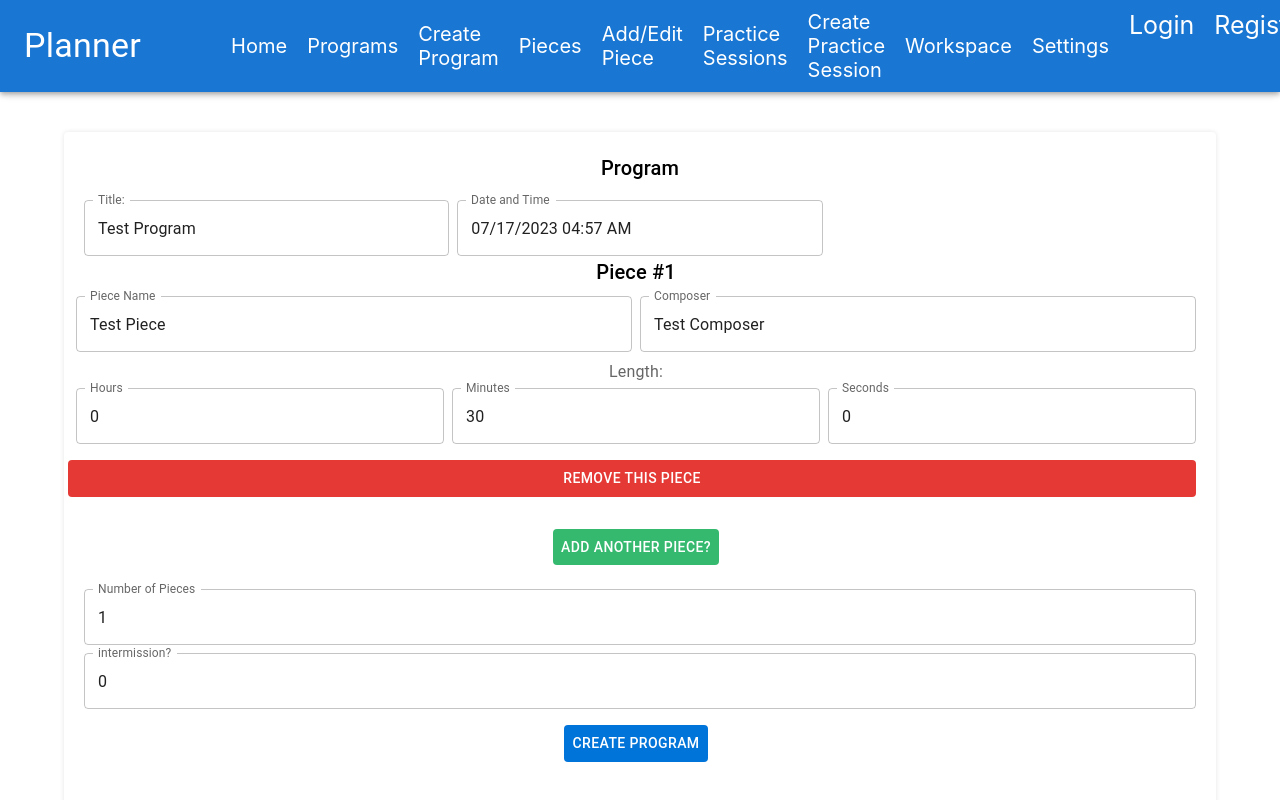
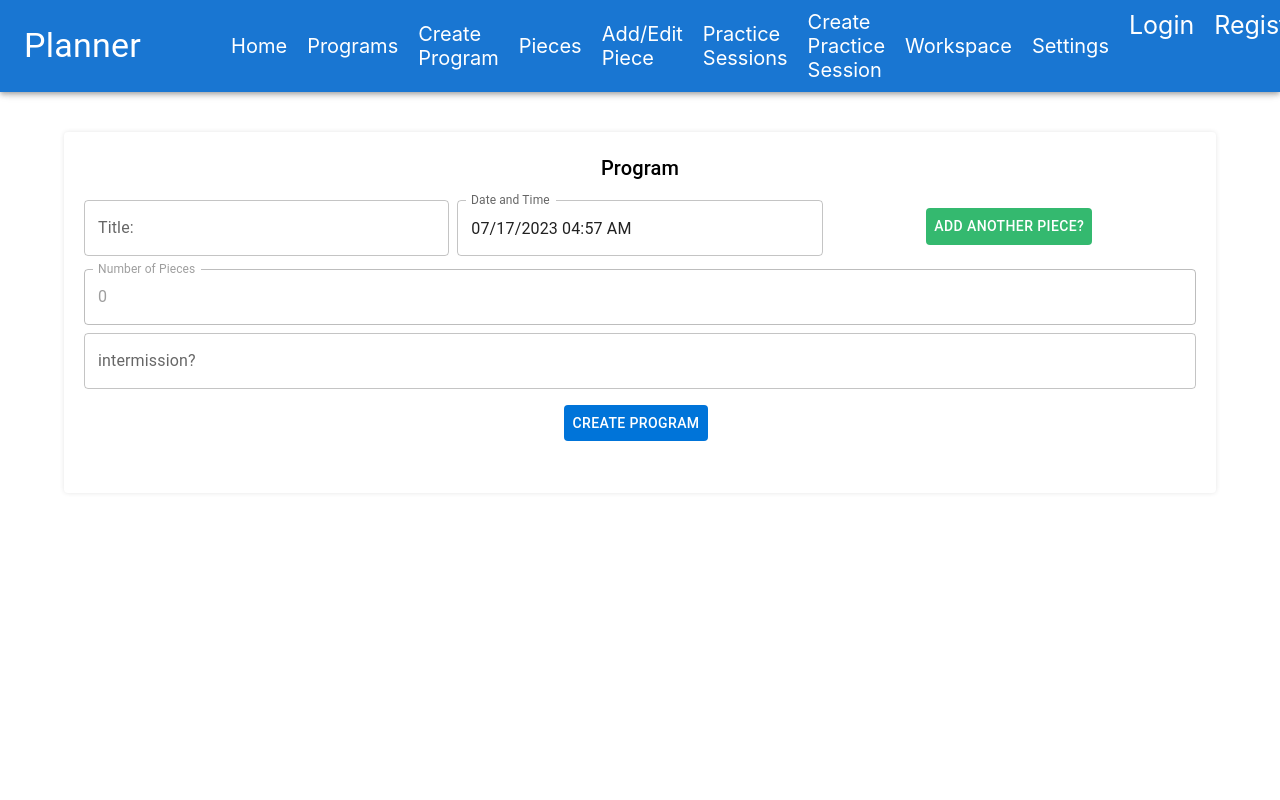
Before and after one commit to shoneriki/mern-practice, a React (Create React App) app in the folder client/: page /program/create in a window 1280 px wide. Shown: the top 800 px of the page. Built offline with nearby package versions, Linux system fonts and the light colour scheme.

Commit message:
finally able to add new program with pieces, changed required fields in program to optional

```diff
--- a/client/src/components/program-components/ProgramFormRHL.js
+++ b/client/src/components/program-components/ProgramFormRHL.js
@@ -1,4 +1,4 @@
-import React, {useEffect} from "react";
+import React, {useState, useEffect} from "react";
 import { useForm, useFieldArray } from "react-hook-form";
 import {
   Button,
@@ -13,25 +13,40 @@ import {
 import { AdapterDayjs } from "@mui/x-date-pickers/AdapterDayjs";
 import { LocalizationProvider } from "@mui/x-date-pickers/LocalizationProvider";
 import { DateTimePicker } from "@mui/x-date-pickers/DateTimePicker";
+import axios from "axios"
 import dayjs from "dayjs";
 
-export const ProgramFormRHL = ({ onSubmit, userID }) => {
-  const { register, control, handleSubmit, setValue, watch } = useForm({
-    defaultValues: {
-      name: "Test Program",
-      date: dayjs(),
-      pieces: [
-        {
-          name: "Test Piece",
-          composer: "Test Composer",
-          length: { hours: 0, minutes: 30, seconds: 0 },
-        },
-      ],
-      numOfPieces: 1,
-      intermission: 0,
-      userOwner: userID,
-    },
-  });
+export const ProgramFormRHL = ({ onSubmit, userID, id, program, setProgram }) => {
+
+
+  const { register, control, handleSubmit, setValue, watch, reset } = useForm({
+    defaultValues: program
+  })
+
+  useEffect(() => {
+    if (
+      program &&
+      program.pieces &&
+      program.pieces.length > 0 &&
+      !program.pieces[0]._id
+    ) {
+      // Fetch each piece and set its data
+      const fetchPieces = async () => {
+        const piecePromises = program.pieces.map((pieceId) =>
+          axios.get(`http://localhost:3001/pieces/${pieceId}`)
+        );
+        const pieceResponses = await Promise.all(piecePromises);
+        const pieces = pieceResponses.map((response) => response.data);
+
+        // Set the program data with the pieces data
+        setProgram({ ...program, pieces });
+      };
+      fetchPieces();
+    }
+  }, [program]);
+
+
+
 
   const { fields, append, remove } = useFieldArray({
     control,
@@ -192,6 +207,7 @@ export const ProgramFormRHL = ({ onSubmit, userID }) => {
                 id="numOfPieces"
                 label="Number of Pieces"
                 name="numOfPieces"
+                disabled
                 fullWidth
               />
             </FormControl>
--- a/client/src/pages/program-pages/program-create-edit.js
+++ b/client/src/pages/program-pages/program-create-edit.js
@@ -1,4 +1,4 @@
-import React, { useEffect } from "react";
+import React, { useEffect, useState } from "react";
 import axios from "axios";
 import { useGetUserID } from "../../hooks/useGetUserID";
 import { useNavigate, useParams } from "react-router-dom";
@@ -18,25 +18,38 @@ export const ProgramCreateEdit = () => {
   const { id } = useParams();
 
   const navigate = useNavigate();
+  const [program, setProgram] = useState({pieces: []})
+  const [isLoading, setIsLoading] = useState(true)
 
   useEffect(() => {
     const fetchEditData = async () => {
       if (id) {
+        setIsLoading(true);
         try {
           const response = await axios.get(
             `http://localhost:3001/programs/program/${id}`
           );
           let programData = response.data;
+          console.log("programData: ", programData)
 
           // Converting 'dayjs' instances to strings
           programData.date = dayjs(programData.date);
           programData.time = dayjs(programData.time);
+
+          if (!Array.isArray(programData.pieces)) {
+            programData.pieces=[];
+          }
+          setProgram(programData)
+          setIsLoading(false)
         } catch (error) {
           console.error(
             "an error occurred while fetching the program: ",
             error
           );
+          setIsLoading(false);
         }
+      } else {
+        setIsLoading(false)
       }
     };
     fetchEditData();
@@ -73,6 +86,7 @@ export const ProgramCreateEdit = () => {
 
 
   const onSubmit = async (data) => {
+    console.log("is there data in this program form submission? Data: ", data)
     const dateTime = dayjs(data.date).format("YYYY-MM-DDTHH:mm:ss");
     console.log("userID:", userID);
 
@@ -80,7 +94,7 @@ export const ProgramCreateEdit = () => {
       const piecePromises = data.pieces.map((piece, pieceIndex) => {
         if (piece._id) {
           // If the piece has an ID, update the existing piece
-          return axios.put(`http://localhost:3001/pieces/${piece._id}`, piece, {
+          return axios.put(`http://localhost:3001/pieces/${piece._id}`, {...piece, userOwner: userID}, {
             headers: { authorization: cookies.access_token },
           });
         } else {
@@ -131,6 +145,7 @@ export const ProgramCreateEdit = () => {
       const programData = {
         ...data,
         date: dateTime,
+        length: length,
         pieces: updatedPieces.map((piece) => {
           if (!piece || !piece._id) {
             console.error("Invalid piece:", piece);
@@ -138,6 +153,7 @@ export const ProgramCreateEdit = () => {
           }
           return piece._id;
         }),
+        userOwner: userID,
       };
 
       if (id) {
@@ -162,6 +178,10 @@ export const ProgramCreateEdit = () => {
     }
   };
 
+  if (isLoading) {
+    return <section>Loading...</section>
+  }
+
 
 
 
@@ -169,7 +189,13 @@ export const ProgramCreateEdit = () => {
   return (
     <Box className="create-program">
       {/* <ProgramForm onSubmit={onSubmit} /> */}
-      <ProgramFormRHL onSubmit={onSubmit} userID={userID}/>
+      <ProgramFormRHL
+        onSubmit={onSubmit}
+        userID={userID}
+        id={id}
+        program={program}
+        setProgram={setProgram}
+      />
     </Box>
   );
 };
```
Also changed, not shown: 2 other files (tests, documents, lock files or other folders).
